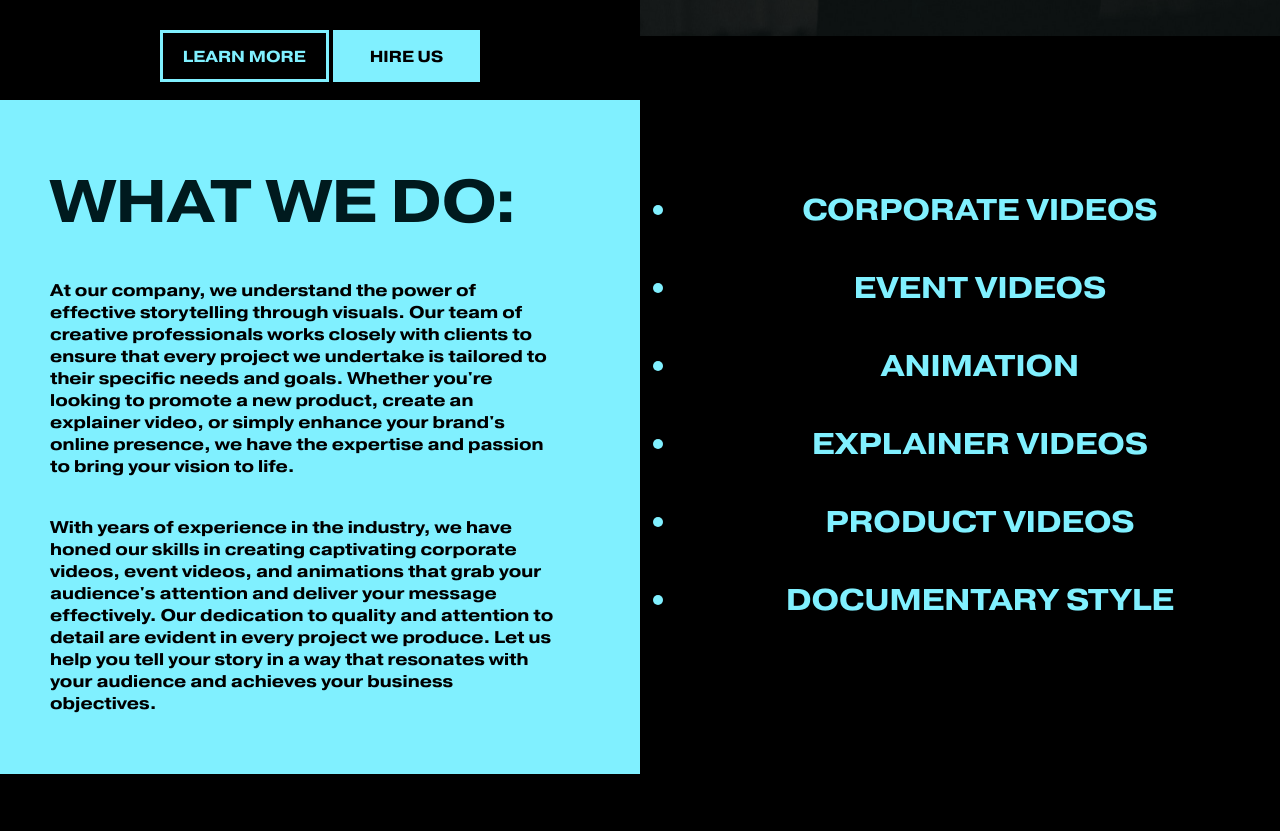
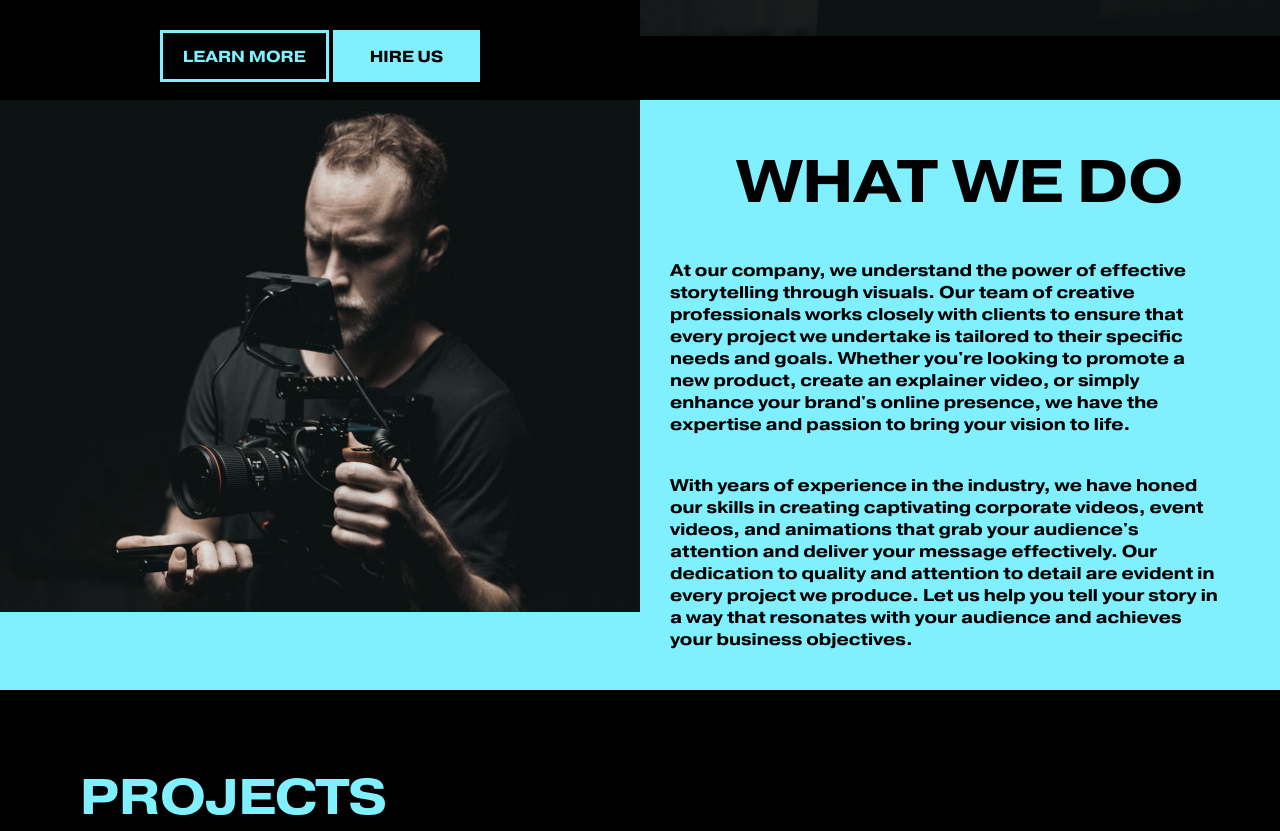
Before and after one commit to 01010110-Code/Cineora, a plain HTML site: page index.html in a window 1280 px wide. Shown: the part 1412-2243 px from the top of the page. Drawn offline with Linux system fonts and the light colour scheme.

Commit message:
switched the colors for the 3rd section

```diff
--- a/index.html
+++ b/index.html
@@ -4,7 +4,7 @@
         <link rel="stylesheet" href="styles.css">
         <meta name="viewport" content="width=device-width, initial-scale=1.0">
         <meta charset="UTF-8">
-        <link rel="icon" type="image/x-icon" href="/assets/c.ico">
+        <link rel="icon" type="image/x-icon" href="/assets/cineora.ico">
         <title>Cineora - Bringing your vision to life through video</title>
     </head>
     <body>
@@ -65,34 +65,23 @@
 
           <!-- The third section-->
 <div class="section-3">
-
-      <div class="container">
-        <div class="column">
+  <div class="container">
+    <!--The column where we will present our services.-->
+      <div class="column-services">
+        <img class="image-second-section" src="/assets/background3-edited.jpg" alt="staff image">
+      </div>
+      <!--the column where we talk about what we do-->
+        <div class="column-wwd">
           <div class="section-3-texts">
-          <h1 class="section-3-header">WHAT WE DO:</h1>
+          <h1 class="section-3-header">WHAT WE DO</h1>
           <h6 class="section-3-subheader"> At our company, we understand the power of effective storytelling through visuals. Our team of creative professionals works closely with clients to ensure that every project we undertake is tailored to their specific needs and goals. Whether you're looking to promote a new product, create an explainer video, or simply enhance your brand's online presence, we have the expertise and passion to bring your vision to life.</h6>
           <h6 class="section-3-subheader">With years of experience in the industry, we have honed our skills in creating captivating corporate videos, event videos, and animations that grab your audience's attention and deliver your message effectively. Our dedication to quality and attention to detail are evident in every project we produce. Let us help you tell your story in a way that resonates with your audience and achieves your business objectives.</h6>
           </div>
         </div>
+      </div>
 
+        </div>
 
-      <div class="column-services">
-        <ul class="section-3-services">
-          <li>CORPORATE VIDEOS</li>
-          <br>
-          <li>EVENT VIDEOS</li>
-          <br>
-          <li>ANIMATION</li>
-          <br>
-          <li>EXPLAINER VIDEOS </li>
-          <br>
-          <li>PRODUCT VIDEOS</li>
-          <br>
-          <li>DOCUMENTARY STYLE</li>
-        </ul>
-      </div>
-      </div>
-    </div>
 
 
     <!--4TH section-->
--- a/styles.css
+++ b/styles.css
@@ -219,18 +219,23 @@ nav ul {
   padding-top: 0px;
   padding-bottom: 0px;
 }
+.column-wwd{
+  margin: 0;
+  padding: 0;
+  background-color: var(--blue);
+}
 .section-3-header{
-  color: var(--dark);
+  color: black;
   font-size: 60px;
-  padding-right: 30px;
-  padding-left: 30px;
+  text-align: center;
 }
 .column-services{
   padding: 0px;
   border: 0px;
-  background-color: #000000;
+  filter:blur(20%);
 
 }
+
 
 .section-3-subheader{
   color: black;
@@ -239,12 +244,7 @@ nav ul {
   padding-left: 30px;
 }
 
-.section-3-services{
-  color: var(--blue);
-  font-size: 30px;
-  padding-top: 60px;
-  text-align: center;
-}
+
 
 /* The fourth section */
 
@@ -416,6 +416,7 @@ nav ul {
   padding: 30px;
   text-align: center;
   padding-top: 30px;
+  line-height: 70px;
   }
 .inner-grid-6{
   display: grid;
```
Also changed, not shown: assets/background3-edited.jpg (added), assets/background3.jpg (added), assets/cineora.ico (added), assets/section3-background.png (added), 1 other file.
